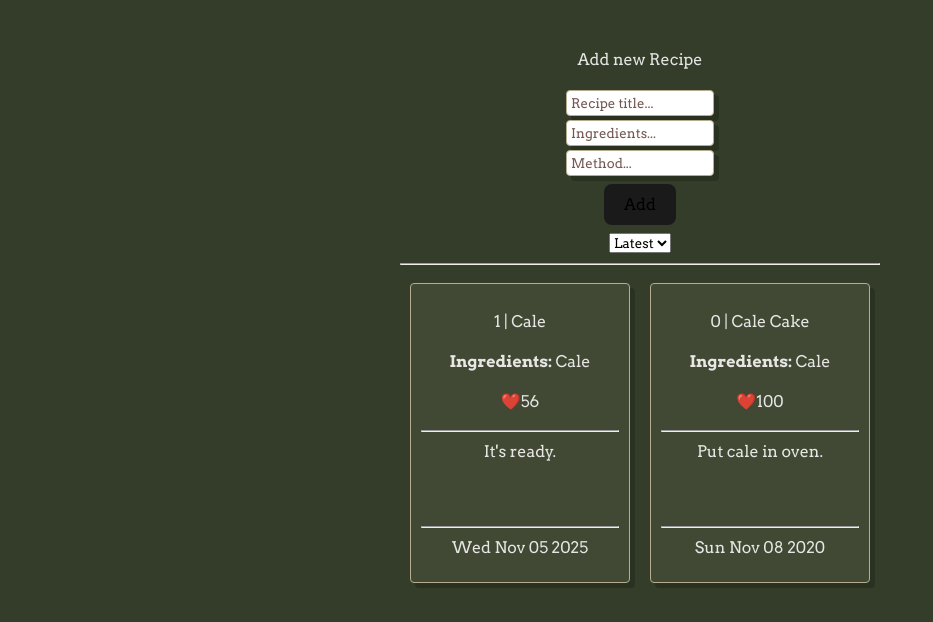
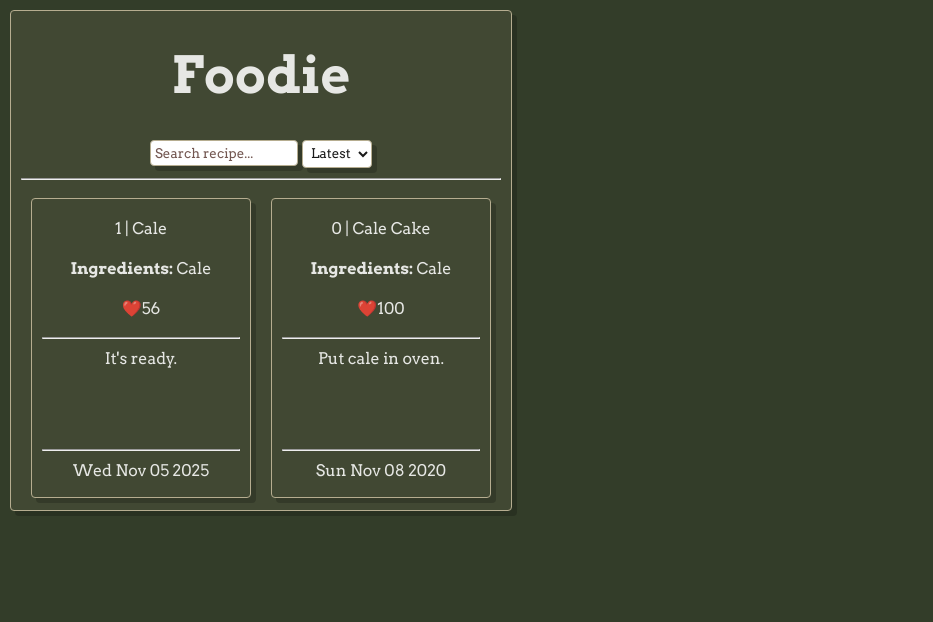
Before and after one commit to OneAbowAll/Foodie, a React (Vite) app: page / in a window 1280 px wide. Shown: the top 622 px of the page, without its empty margins (0-933 px from the left). Built offline with nearby package versions, Linux system fonts and the light colour scheme.

Commit message:
Boh changed some stuff

```diff
--- a/src/App.css
+++ b/src/App.css
@@ -1,10 +1,3 @@
-#root {
-  max-width: 1280px;
-  margin: 0 auto;
-  padding: 2rem;
-  text-align: center;
-}
-
 .logo {
   height: 6em;
   padding: 1.5em;
--- a/src/RecipeBoard.tsx
+++ b/src/RecipeBoard.tsx
@@ -2,16 +2,20 @@ import { useRef, useState } from "react";
 import { useDb } from "./Hooks";
 import type { Recipe } from "./data/Recipe";
 import { RecipeCard } from "./RecipeCard";
+import FindAndRankAll from "./Utilities";
 
 export function RecipeBoard()
 {
   const [db, addNewRecipe] = useDb();
 
+  const [search, setSearch] = useState("");
   const [sortType, setSortType] = useState("latest");
 
   const nameInput = useRef<HTMLInputElement>(null);
   const ingredientsInput = useRef<HTMLInputElement>(null);
   const methodInput = useRef<HTMLInputElement>(null);
+
+  const searchInput = useRef<HTMLInputElement>(null);
   const sortSelect = useRef<HTMLSelectElement>(null);
 
 
@@ -28,40 +32,58 @@ export function RecipeBoard()
     addNewRecipe(newRecipe);
   };
 
+  const updateSearch = () =>
+  {
+    setSearch(searchInput.current!.value.trim());
+  };
+
   const updateSortType = ()=>
   {
     setSortType(sortSelect.current!.value);
   };
 
-  return (
-    <div>
-        <div>
+  /*
     <p>Add new Recipe</p>
     <input type="text" ref={nameInput} placeholder='Recipe title...'/><br/>
     <input type="text" ref={ingredientsInput} placeholder='Ingredients...'/><br/>
     <input type="text" multiple ref={methodInput} placeholder='Method...'/><br/>
     <button onClick={handleClick}>Add</button>
-        </div>
+  */
+  return (
+    <div className="container">
+        <h1>Foodie</h1>
+        <div>
+          <input type="text" ref={searchInput} onChange={updateSearch} placeholder="Search recipe..."></input>
 
           <select name="sort" ref={sortSelect} onChange={updateSortType}>
             <option value="latest">Latest</option>
             <option value="likes">Likes</option>
           </select>
+        </div>
 
         <hr/>
         {
         (sortType === "latest")?
           <div id="board">
           {
+            (search === "")?
               db.sort((r1, r2)=>-r1.dateOfCreation.localeCompare(r2.dateOfCreation))
+                .map(o=><RecipeCard key={o.id} recipe={o} />)
+            :
+              FindAndRankAll(db, search, (i)=> i>=1).sort((r1, r2)=>-r1.dateOfCreation.localeCompare(r2.dateOfCreation))
                 .map(o=><RecipeCard key={o.id} recipe={o} />)
           }
         </div>
         :
           <div id="board">
           {
+            (search === "")?
               db.sort((r1, r2)=>r2.likes - r1.likes)
                 .map(o=><RecipeCard key={o.id} recipe={o} />)
+            :
+              FindAndRankAll(db, search, (i)=> i>=1).sort((r1, r2)=>r2.likes - r1.likes)
+                .map(o=><RecipeCard key={o.id} recipe={o} />)
+
           }
         </div>
         }
--- /dev/null
+++ b/src/Utilities.ts
@@ -0,0 +1,37 @@
+import type { Recipe } from "./data/Recipe";
+
+function FindAndRankAll(from:Recipe[], titleToMatch:string, filter: ((rank: number)=>boolean) = ()=>true): Recipe[]
+{
+    const result: [Recipe, number][] = [];
+    titleToMatch = titleToMatch.toLowerCase();
+
+    for(const element of from)
+    {
+        const title = element.title;
+        let rank = 0;
+
+        let matchIndex = 0;
+        for (let i = 0; i < title.length; i++) {
+            const c = title[i].toLowerCase();
+
+            //Proviamo a fare match anche all'interno della stringa
+            if(c !== titleToMatch[matchIndex])
+                if(matchIndex === 0)
+                    continue
+                else
+                    break; //ma quando iniziamo a fare match ci fermiamo subito se non sono consecutivi i caratteri.s
+
+            matchIndex++;
+            rank += title.length - i;
+        }
+
+        rank = rank/title.length
+        if(rank > 0 && filter(rank))
+            result.push([element, rank]);
+    }
+
+    console.log(result);
+    return result.sort((a, b)=>b[1]-a[1]).map((res)=>res[0]);
+}
+
+export default FindAndRankAll;
--- a/src/index.css
+++ b/src/index.css
@@ -7,6 +7,10 @@
   font-family: "Arvo", serif, sans-serif, system-ui;
   line-height: 1.5;
   font-weight: 400;
+  margin: 0 auto;
+
+  text-align: center;
+  max-width: 1280px;
 
   color-scheme: light dark;
   color: rgba(255, 255, 255, 0.87);
@@ -47,7 +51,7 @@ body {
   border: 1px solid #b6ad90;
   border-radius: 4px;
 
-  padding: 10px 10px 10px 10px;
+  padding: 2px 10px 2px 10px;
   margin: 10px 10px 10px 10px;
 
   box-shadow: rgb(0, 0, 0, 20%) 5px 5px;
@@ -103,6 +107,25 @@ input[type="text"]:focus
   outline: none;
 }
 
+select
+{
+  color: #1a1a1a;
+  background-color: #ffffff;
+
+  border: 1px solid #b6ad90;
+  border-radius: 4px;
+
+  margin: 2px;
+  padding: 4px;
+
+  box-shadow: rgb(0, 0, 0, 20%) 5px 5px;
+}
+
+select:focus
+{
+  outline: none;
+}
+
 #board
 {
   display: flex;
```
Lines whose indentation alone changed are shown as unchanged.
